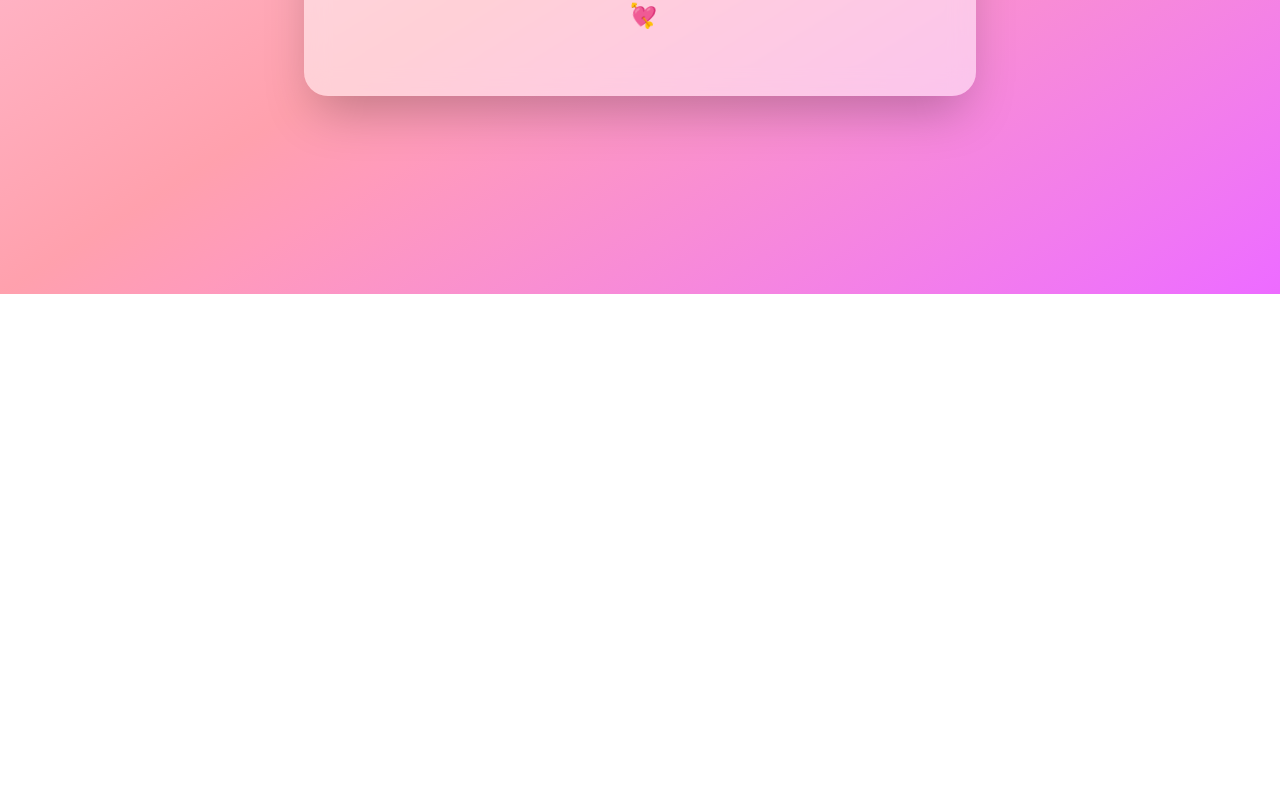
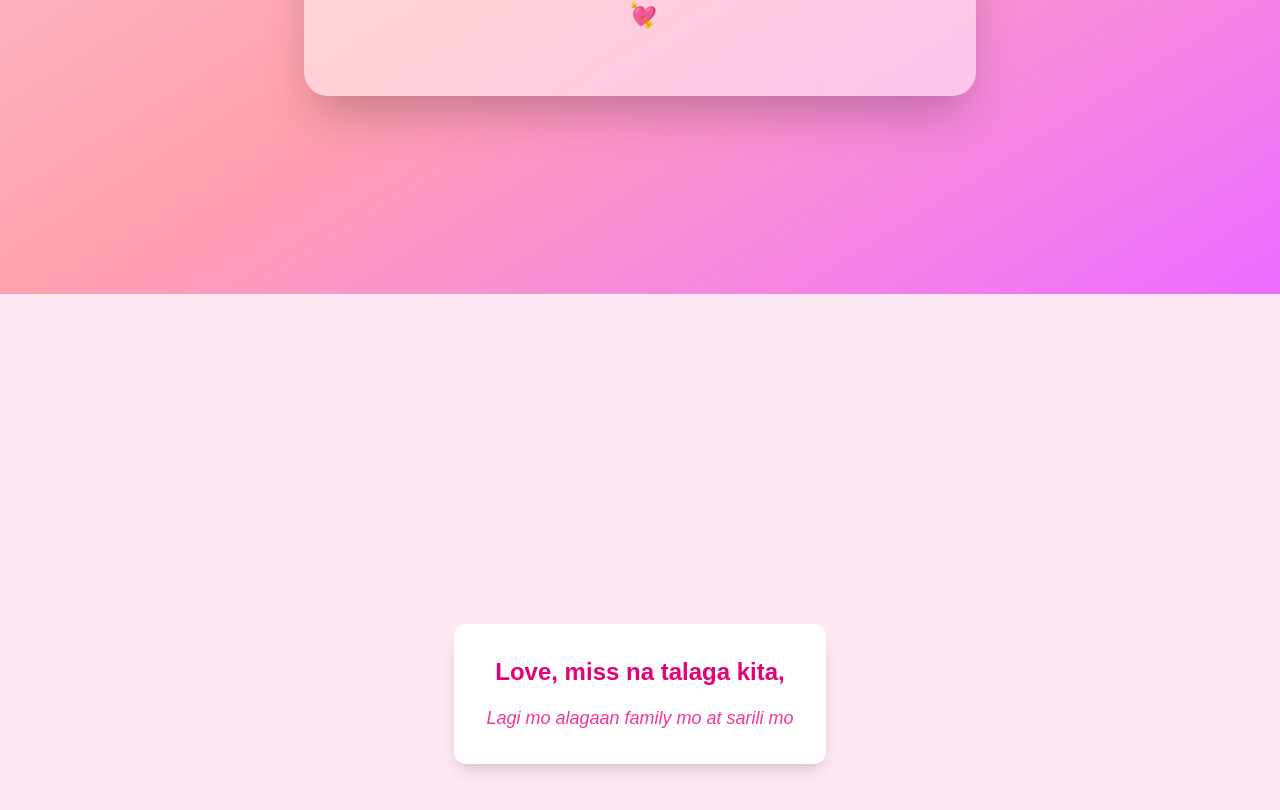
Before and after one commit to Feyded/my-love, a Next.js app: page / in a window 1280 px wide. Shown: the part 1306-2116 px from the top of the page. Before the commit the page ends 1600 px from the top, so only its background shows below. Built offline with nearby package versions, Linux system fonts and the light colour scheme.

Commit message:
feat: miss you confirm section

```diff
--- /dev/null
+++ b/src/app/components/miss-you-confirmation-section.tsx
@@ -0,0 +1,18 @@
+import React from "react";
+
+const MissYouConfirmationSection = () => {
+  return (
+    <div className="min-h-screen bg-pink-100 flex items-center justify-center px-4">
+      <div className="bg-white rounded-xl shadow-lg p-8 max-w-md text-center space-y-4">
+        <p className="text-2xl font-semibold text-pink-600">
+          Love, miss na talaga kita,
+        </p>
+        <p className="text-lg text-pink-500 italic">
+          Lagi mo alagaan family mo at sarili mo
+        </p>
+      </div>
+    </div>
+  );
+};
+
+export default MissYouConfirmationSection;
--- a/src/app/components/miss-you-section.tsx
+++ b/src/app/components/miss-you-section.tsx
@@ -1,6 +1,6 @@
 import React from 'react';
 
-const LoveMessage = () => {
+const MissYouSection = () => {
   return (
     <section className="min-h-screen flex items-center justify-center bg-gradient-to-br from-pink-200 via-rose-300 to-fuchsia-400 px-6">
       <div className="bg-white/50 backdrop-blur-md p-10 md:p-16 rounded-3xl shadow-2xl max-w-2xl text-center animate-fade-in">
@@ -18,4 +18,4 @@ const LoveMessage = () => {
   );
 };
 
-export default LoveMessage;
+export default MissYouSection;
--- a/src/app/page.tsx
+++ b/src/app/page.tsx
@@ -1,4 +1,5 @@
 import MessageSection from "./components/message-section";
+import MissYouConfirmationSection from "./components/miss-you-confirmation-section";
 import MissYouSection from "./components/miss-you-section";
 
 export default function Home() {
@@ -6,6 +7,7 @@ export default function Home() {
     <>
       <MessageSection />
       <MissYouSection />
+      <MissYouConfirmationSection />
     </>
   );
 }
```
